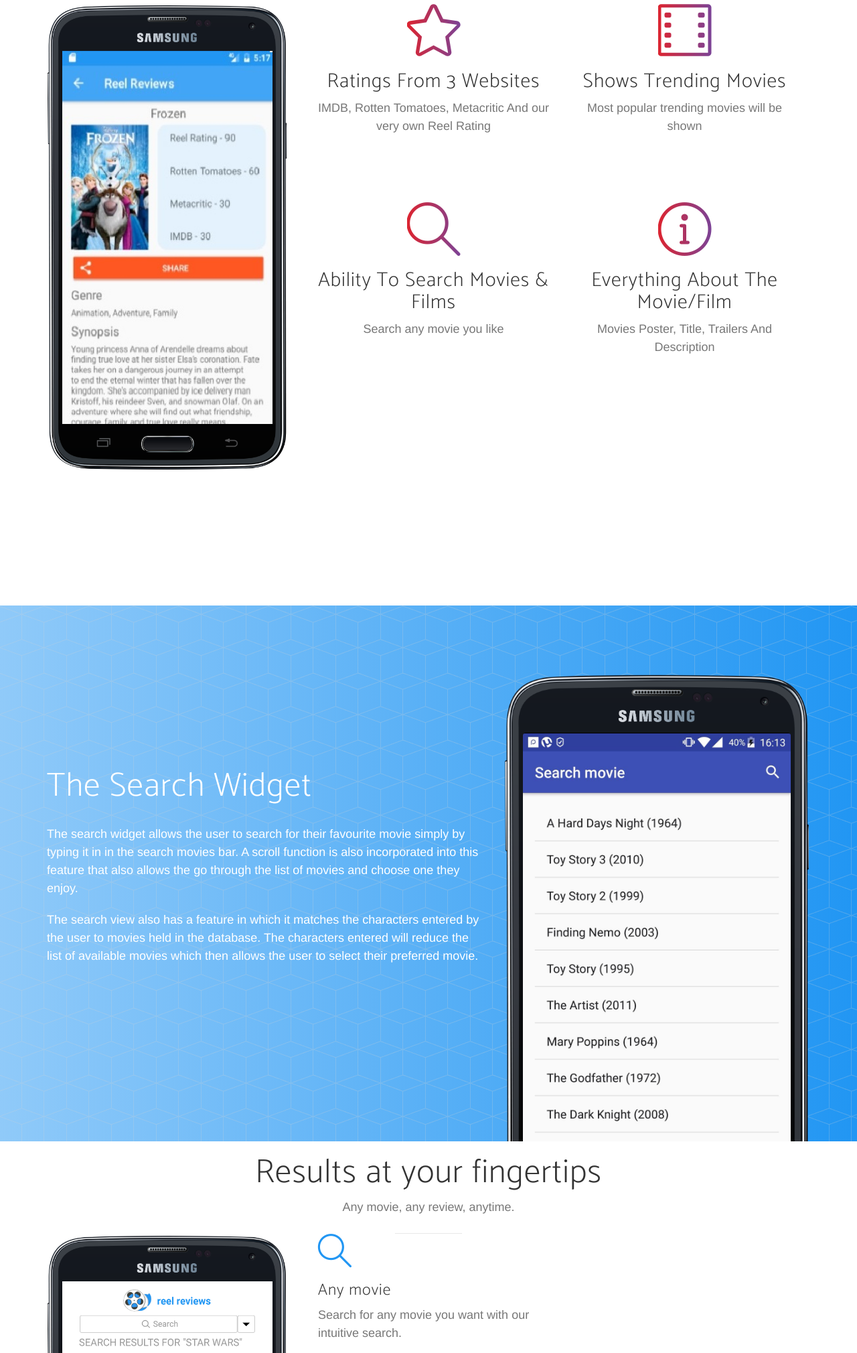
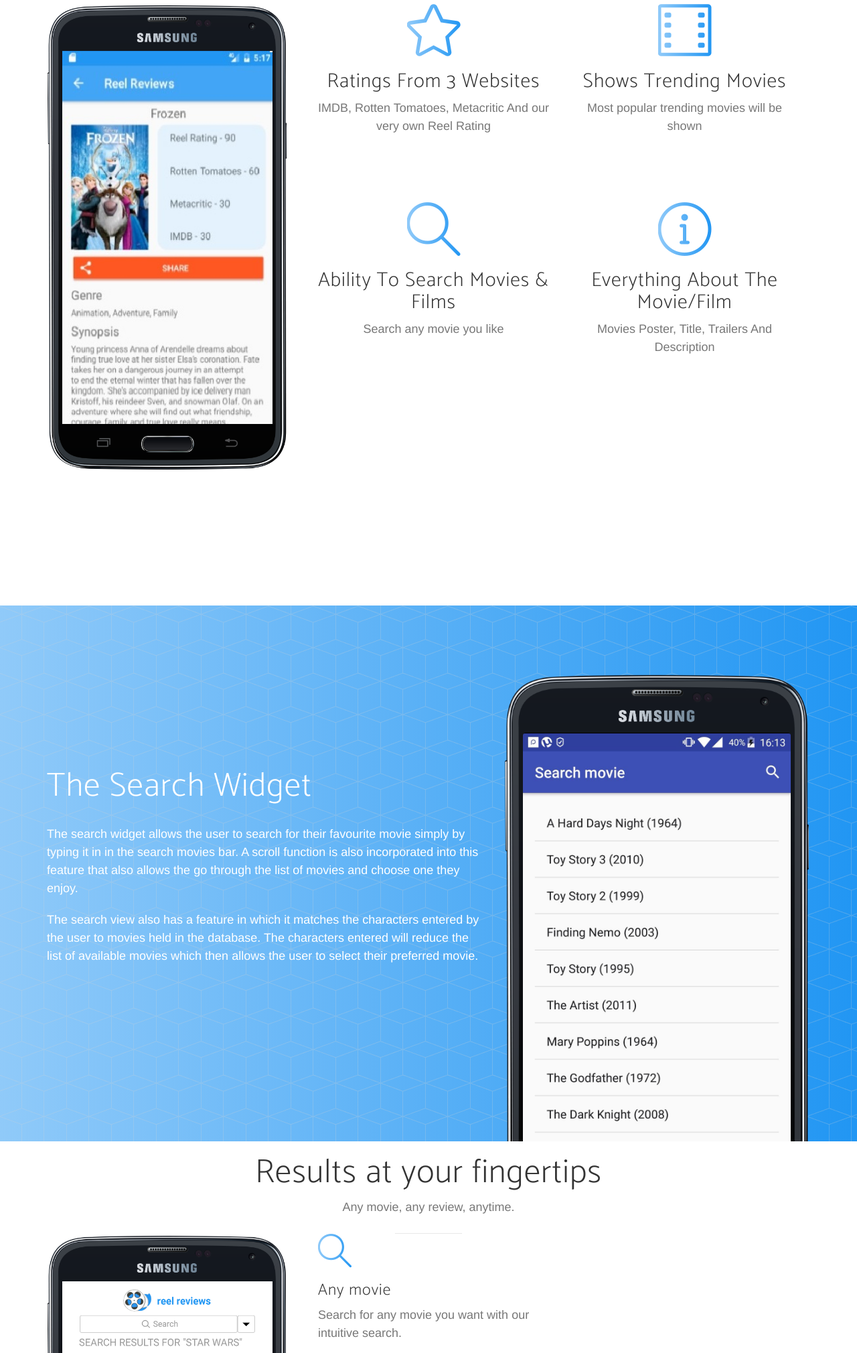
Before and after one commit to PandelisZ/CS2001-coursework-2016-17-level-2-team-10, a website: page index.html in a window 1280 px wide. Shown: the part 1113-3133 px from the top of the page at 67% size. Drawn offline with nearby package versions, Linux system fonts and the light colour scheme; a web font is replaced by a local one.

Commit message:
added gradient colours for icons

```diff
--- a/css/custom.css
+++ b/css/custom.css
@@ -9,5 +9,8 @@
 
 .icon-searchPage {
   font-size:50px;
-  color:#2196F3;
+   background: -webkit-linear-gradient(to left, #2196F3, #90CAF9);
+  background: linear-gradient(to left, #2196F3, #90CAF9);
+  -webkit-background-clip: text;
+  -webkit-text-fill-color: transparent;
 }
--- a/css/new-age.css
+++ b/css/new-age.css
@@ -284,8 +284,8 @@
 }
 section.features .feature-item i {
   font-size: 80px;
-  background: -webkit-linear-gradient(to left, #7b4397, #dc2430);
-  background: linear-gradient(to left, #7b4397, #dc2430);
+  background: -webkit-linear-gradient(to left, #2196F3, #90CAF9);
+  background: linear-gradient(to left, #2196F3, #90CAF9);
   -webkit-background-clip: text;
   -webkit-text-fill-color: transparent;
 }
```
Also changed, not shown: css/new-age.min.css.
